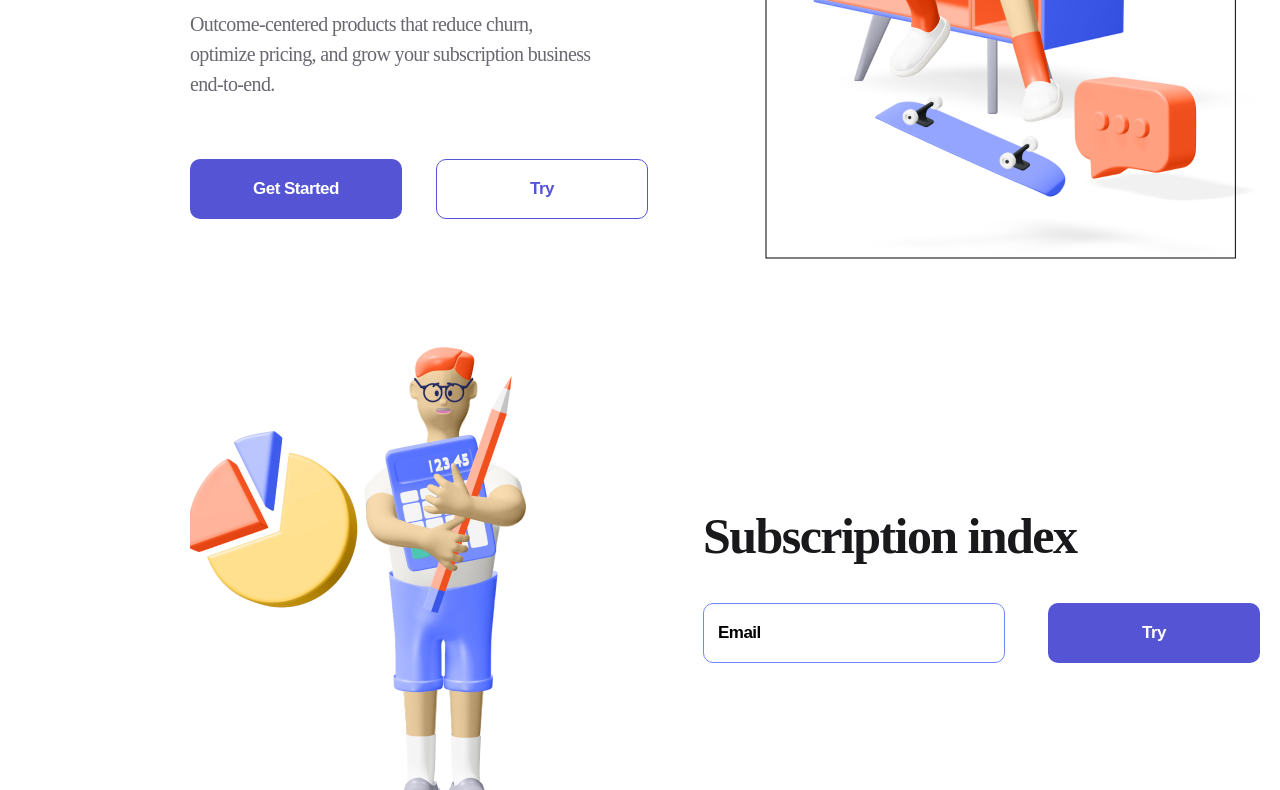
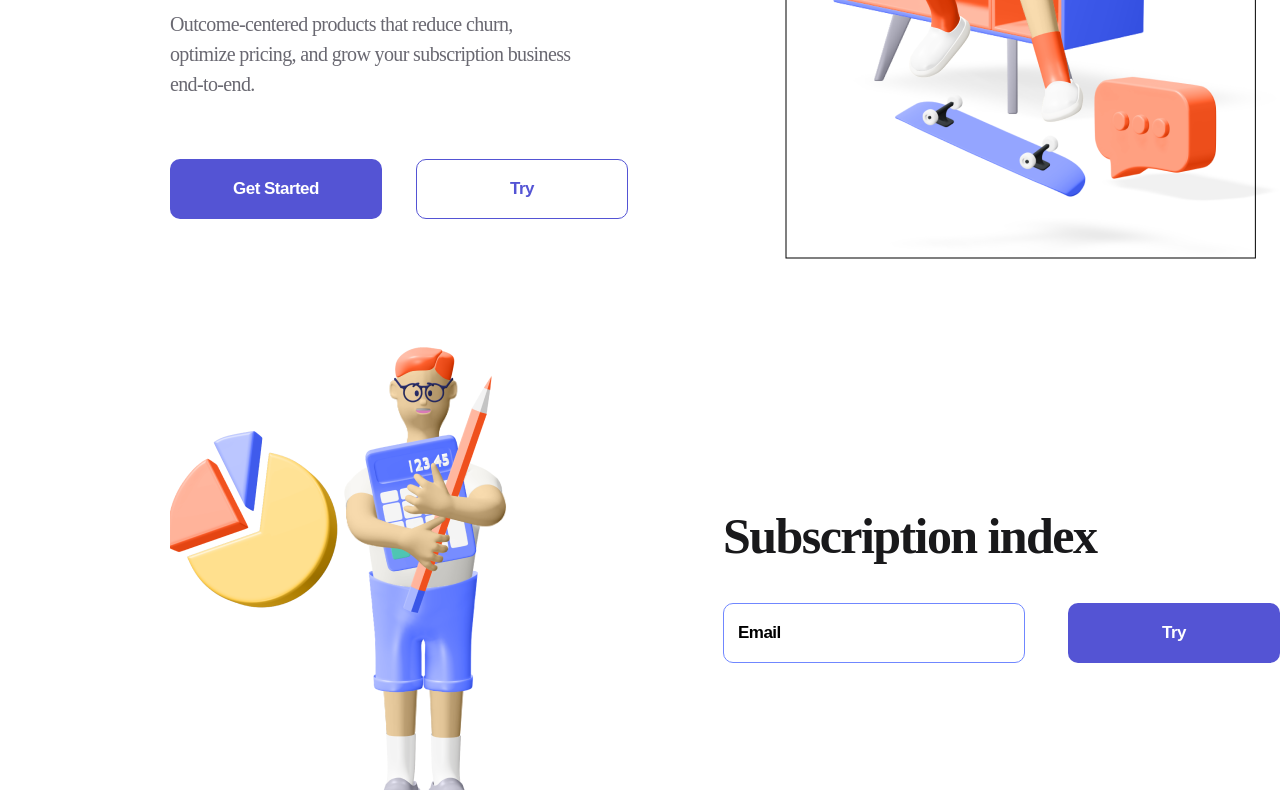
Before and after one commit to Didesh/Documents, a plain HTML site: page index.html in a window 1280 px wide. Shown: the part 516-1306 px from the top of the page. Drawn offline with nearby package versions, Linux system fonts and the light colour scheme.

Commit message:
Add files via upload

```diff
--- a/style/style.css
+++ b/style/style.css
@@ -20,7 +20,7 @@
     padding: 59px 0;
 }
 .container{
-    max-width: 1070px;
+    max-width: 1440px;
     margin: 0px auto;
     padding-left: 170px;
 }
```
